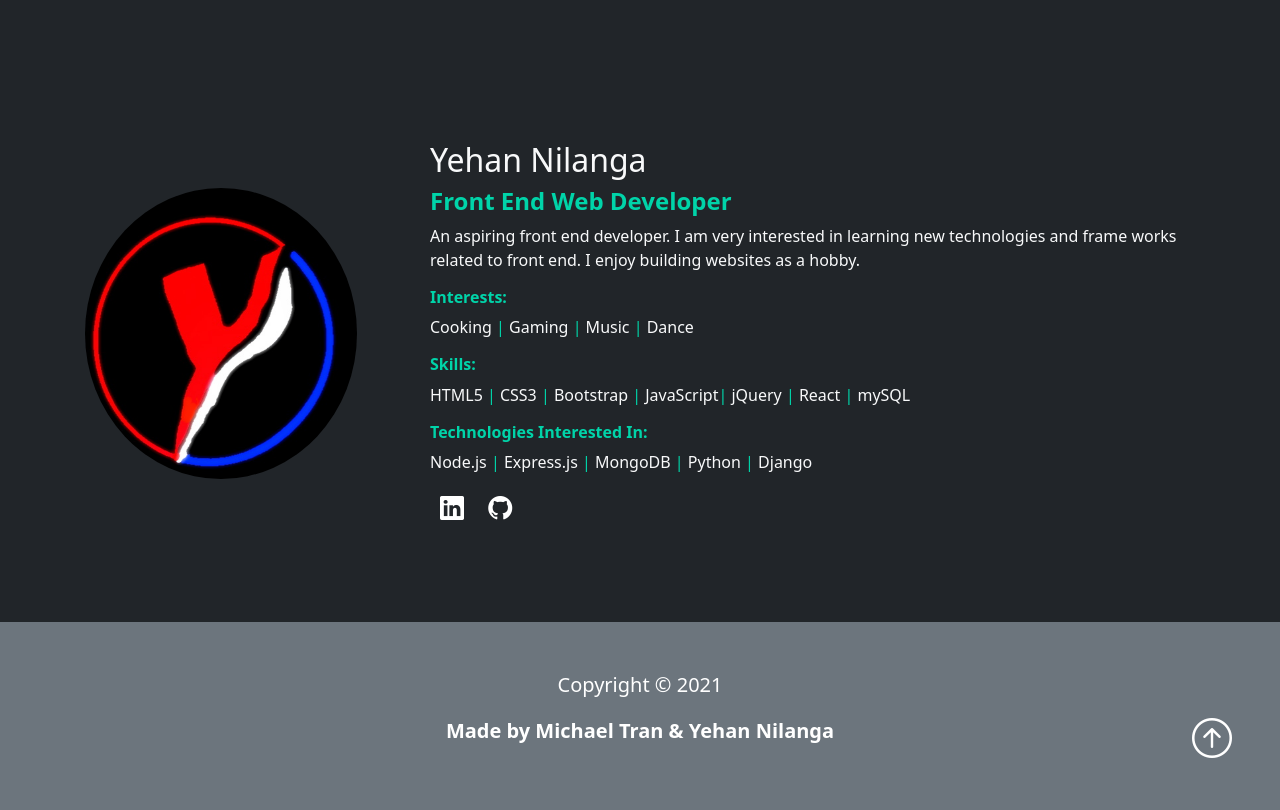
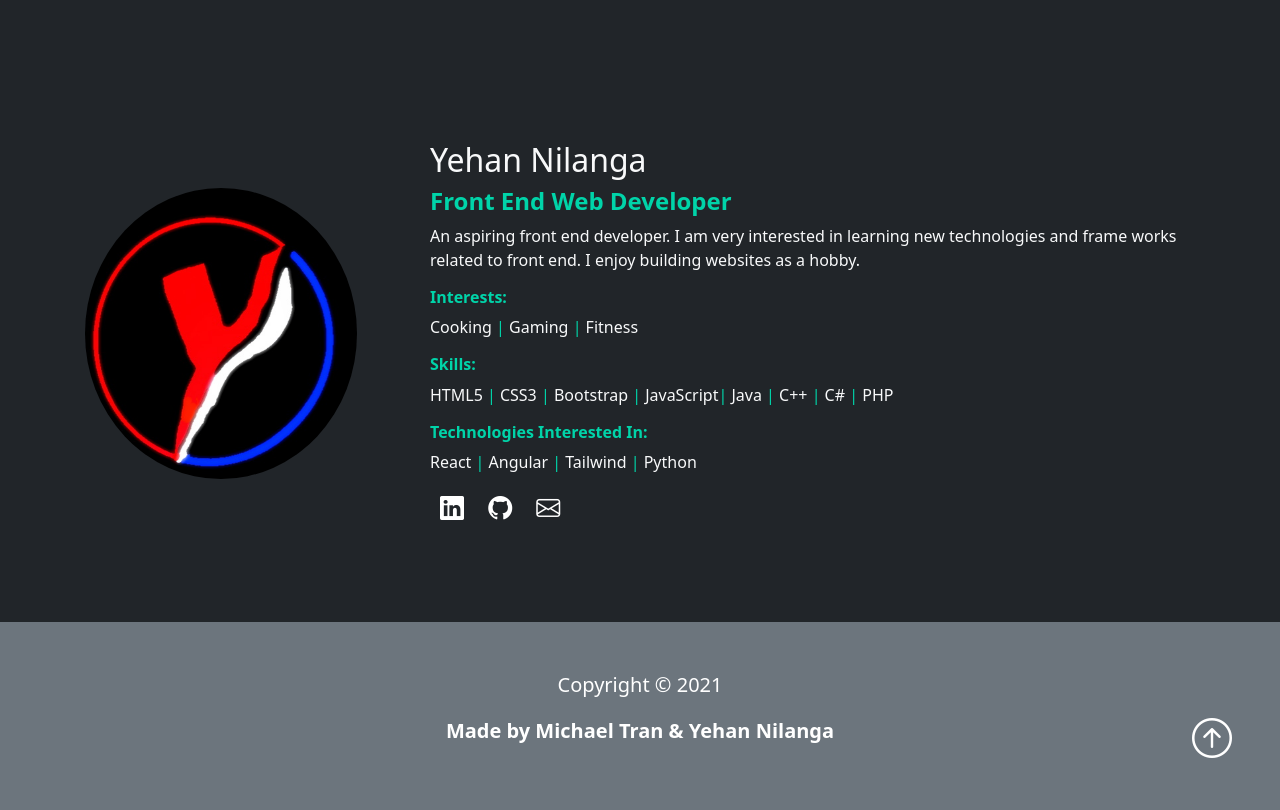
Before and after one commit to Yehan20/Hackathon-Drawing-App, a plain HTML site: page index.html in a window 1280 px wide. Shown: the part 3361-4171 px from the top of the page. Drawn offline with nearby package versions, Linux system fonts and the light colour scheme; files whose address does not match are found by name.

Commit message:
update landing with Yehans info

```diff
--- a/index.html
+++ b/index.html
@@ -270,17 +270,17 @@
                             enjoy building websites as a hobby.
                         </p>
                         <h6><strong>Interests:</strong></h6>
-                        <p>Cooking <span>|</span> Gaming <span>|</span> Music <span>|</span> Dance</p>
+                        <p>Cooking <span>|</span> Gaming <span>|</span> Fitness <span>
                         <h6><strong>Skills:</strong></h6>
                         <p>
-                            HTML5 <span>|</span> CSS3 <span>|</span> Bootstrap <span>|</span> JavaScript<span>|</span> jQuery <span>|</span> React
-                            <span>|</span> mySQL
+                            HTML5 <span>|</span> CSS3 <span>|</span> Bootstrap <span>|</span> JavaScript<span>|</span> Java <span>|</span> C++
+                            <span>|</span> C# <span>|</span> PHP
                         </p>
                         <h6><strong>Technologies Interested In:</strong></h6>
-                        <p>Node.js <span>|</span> Express.js <span>|</span> MongoDB <span>|</span> Python <span>|</span> Django</p>
+                        <p>React <span>|</span> Angular <span>|</span> Tailwind <span>|</span> Python</p>
                         <a href="https://www.linkedin.com/in/yehan-nilanga-552b87161/" target="_blank"><i class="bi bi-linkedin"></i></a>
                         <a href="https://github.com/Yehan20" target="_blank"><i class="bi bi-github"></i></a>
-                        <!-- <a href="mailto:michaelhtran120@gmail.com"><i class="bi bi-envelope"></i></a> -->
+                        <a href="mailto:yehansk15@gmail.com"><i class="bi bi-envelope"></i></a>
                     </div>
                 </div>
             </div>
```
